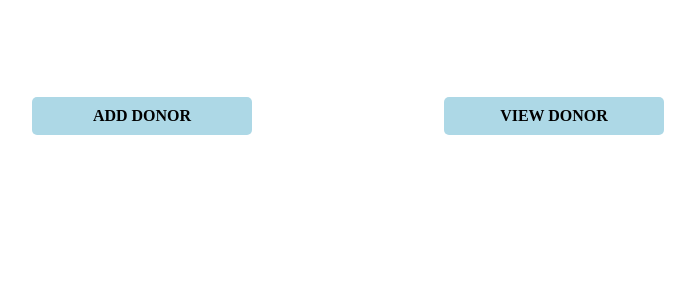
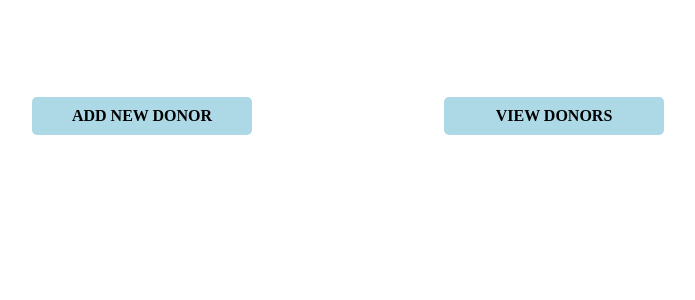
Before and after one commit to prachis-30/BloodBank, a Flask app: page /dashboard in a window 1280 px wide. Shown: the part 390-690 px from the top of the page, without its empty margins (292-987 px from the left). Run offline with Flask 3, Linux system fonts and the light colour scheme; data that the repository does not hold is empty.

```diff
--- a/templates/dashboard.html
+++ b/templates/dashboard.html
@@ -87,8 +87,8 @@
         </div>
 
         <div class="links">
-            <a href="/" class="button1">ADD DONOR</a>
-            <a href="/donors" class="button2">VIEW DONOR</a>
+            <a href="/" class="button1">ADD NEW DONOR</a>
+            <a href="/donors" class="button2">VIEW DONORS</a>
         </div>
     </div>
 </body>
```
